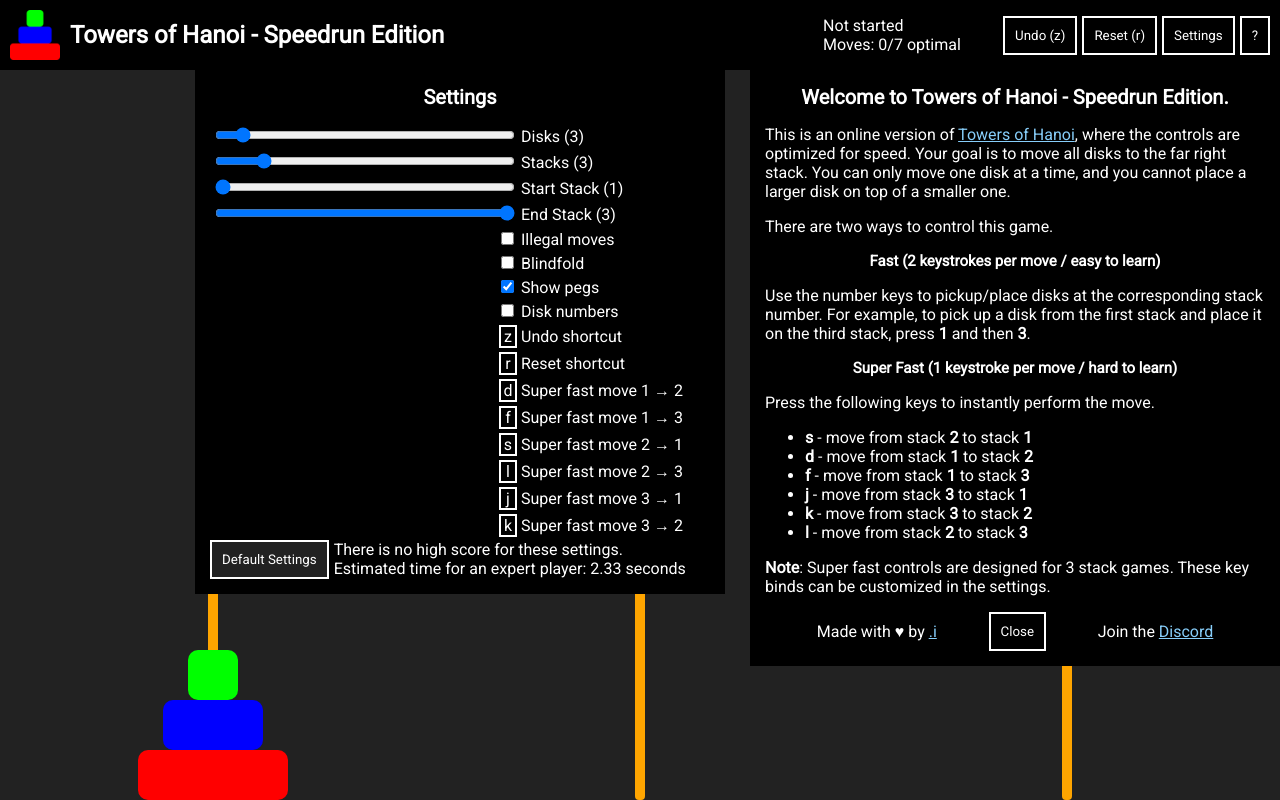
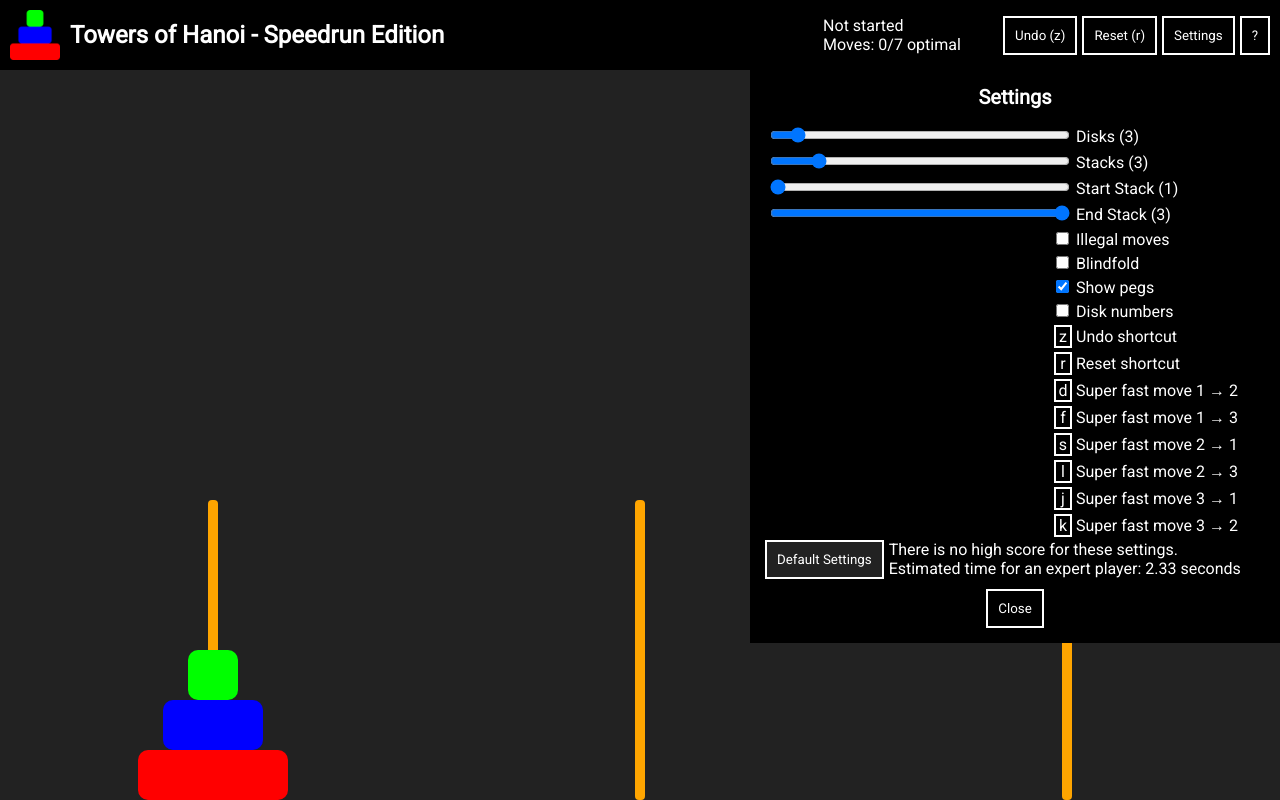
Before and after one commit to DotEye/Towers-Of-Hanoi-Speedrun-Edition, a React (Create React App) app: page / in a window 1280 px wide. Both pictures are taken after a click on the button "Settings". Built offline with nearby package versions, Linux system fonts and the light colour scheme.

Commit message:
Upgrade to node v18 (fixes bugs), add close settings button, dynamic peg height

```diff
--- a/src/components/Game.tsx
+++ b/src/components/Game.tsx
@@ -195,7 +195,8 @@ export const Game = () => {
                 resetSettings={resetSettings}
                 resetGame={resetGame}
                 moves={moves}
-                endTime={endTime} />}
+                endTime={endTime}
+                close={() => setSettingsShown(false)} />}
             {startTime && endTime && <Win moves={moves} settings={settings} startTime={startTime} endTime={endTime} timeDifference={timeDifference} />}
 
             {settings.blindfold && <Blindfold>[blindfold enabled]</Blindfold>}
@@ -207,6 +208,7 @@ export const Game = () => {
                             key={key}
                             width={stackWidth}
                             showPeg={settings.showPegs}
+                            numDisks={settings.disks}
                         >
                             {stack.map((index, key) => <Disk key={key} $width={getWidth(index)} $height={diskHeight} $color={getColor(index)}>{settings.diskNumbers ? index : <>&nbsp;</>}</Disk>)}
                         </Stack>
--- a/src/components/SettingsMenu.tsx
+++ b/src/components/SettingsMenu.tsx
@@ -18,9 +18,10 @@ interface Props {
     resetSettings: () => void;
     moves: Moves;
     endTime: number | null;
+    close: () => void;
 }
 
-export const SettingsMenu = ({settings, setSettings, resetGame, resetSettings, moves, endTime}: Props) => {
+export const SettingsMenu = ({settings, setSettings, resetGame, resetSettings, moves, endTime, close}: Props) => {
     const disabled = moves.length > 0 && !endTime;
 
     const highScore = getHighScore(settings);
@@ -109,6 +110,9 @@ export const SettingsMenu = ({settings, setSettings, resetGame, resetSettings, m
                     Estimated time for an expert player: {estimatedTime(settings)}
                 </div>
             </Bottom>
+            <CloseWrapper>
+                <Button onClick={() => close()}>Close</Button>
+            </CloseWrapper>
             {settings.stacks < 3 && settings.disks > 1 &&
                 <Warning>Warning: Game is impossible. Increase number of stacks or decrease number of disks.</Warning>
             }
@@ -133,3 +137,8 @@ const Bottom = styled.div`
     display: flex;
     gap: 5px;
 `;
+
+const CloseWrapper = styled.div`
+    text-align: center;
+    margin-top: 10px;
+`;
--- a/src/components/Stack.tsx
+++ b/src/components/Stack.tsx
@@ -1,5 +1,6 @@
 import React from 'react';
 import styled from 'styled-components';
+import {MAX_DISK_HEIGHT} from '../util/constants';
 
 const Wrapper = styled.div<{width: number}>`
     display: inline-block;
@@ -12,7 +13,7 @@ const PegWrapper = styled.div`
     bottom: 0;
 `;
 
-const Peg = styled.div`
+const Peg = styled.div<{numDisks: number}>`
     left: 50%;
     transform: translateX(-50%);
     z-index: -1;
@@ -20,21 +21,22 @@ const Peg = styled.div`
     background-color: orange;
     width: 10px;
     border-radius: 4px;
-    height: calc(100vh - 125px);
+    height: min(calc(100vh - 125px), ${p => (p.numDisks + 3) * MAX_DISK_HEIGHT}px);
 `;
 
 interface Props {
     width: number;
     showPeg: boolean;
     children: React.ReactNode;
+    numDisks: number;
 }
 
-export const Stack = ({width, showPeg, children}: Props) =>
+export const Stack = ({width, showPeg, children, numDisks}: Props) =>
     <Wrapper width={width}>
         {children}
         {showPeg &&
             <PegWrapper>
-                <Peg />
+                <Peg numDisks={numDisks} />
             </PegWrapper>
         }
     </Wrapper>;
--- a/src/index.tsx
+++ b/src/index.tsx
@@ -1,11 +1,10 @@
 import React from 'react';
-import ReactDOM from 'react-dom';
+import ReactDOM from 'react-dom/client';
+import './index.css';
 import {App} from './App';
-import './index.css';
 
-ReactDOM.render(
+ReactDOM.createRoot(document.getElementById('root') as HTMLElement).render(
     <React.StrictMode>
-        <App/>
-    </React.StrictMode>,
-    document.getElementById('root'),
+        <App />
+    </React.StrictMode>
 );
```
Also changed, not shown: package.json (+15 -15 lines), 2 other files (tests, documents, lock files or other folders).
